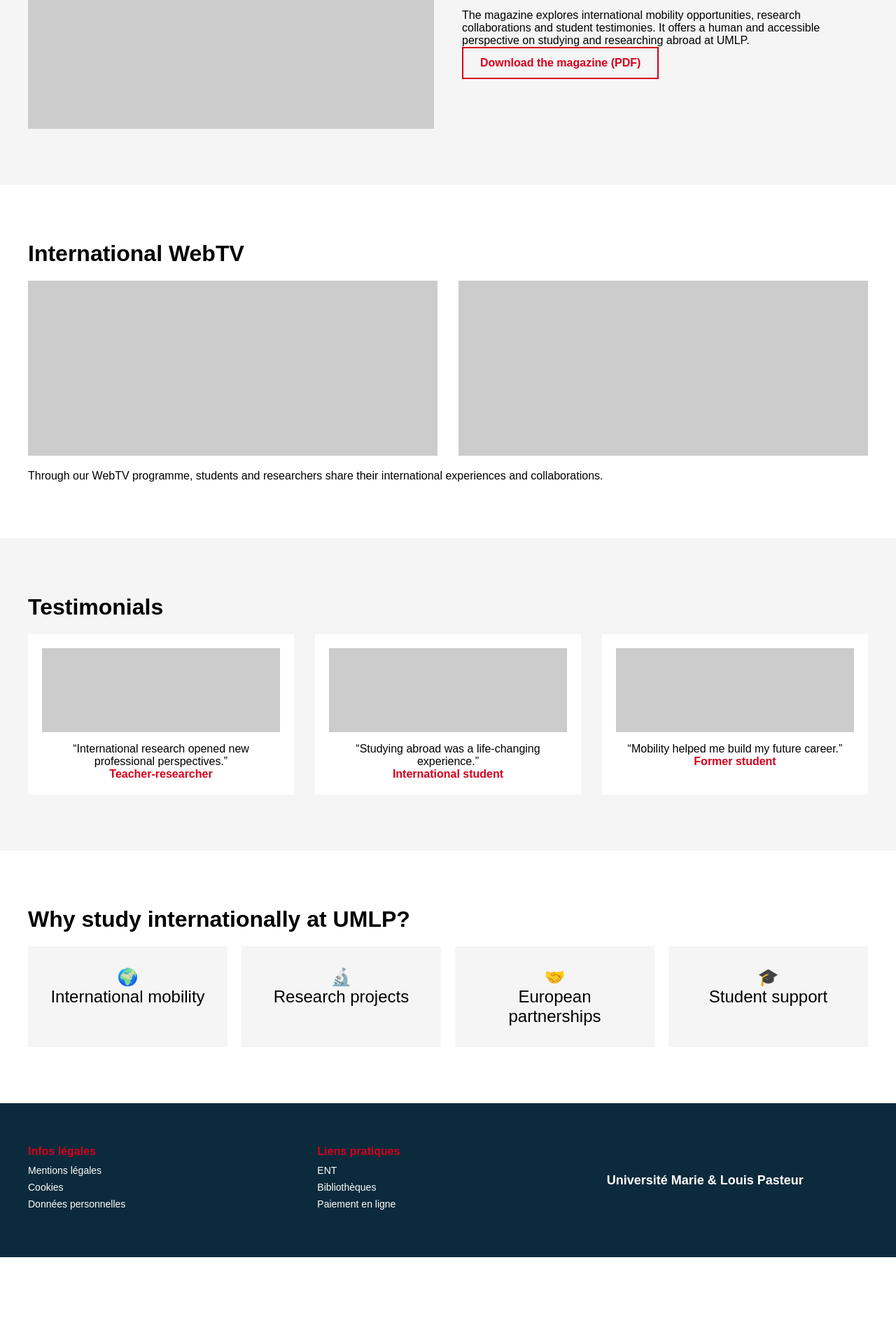
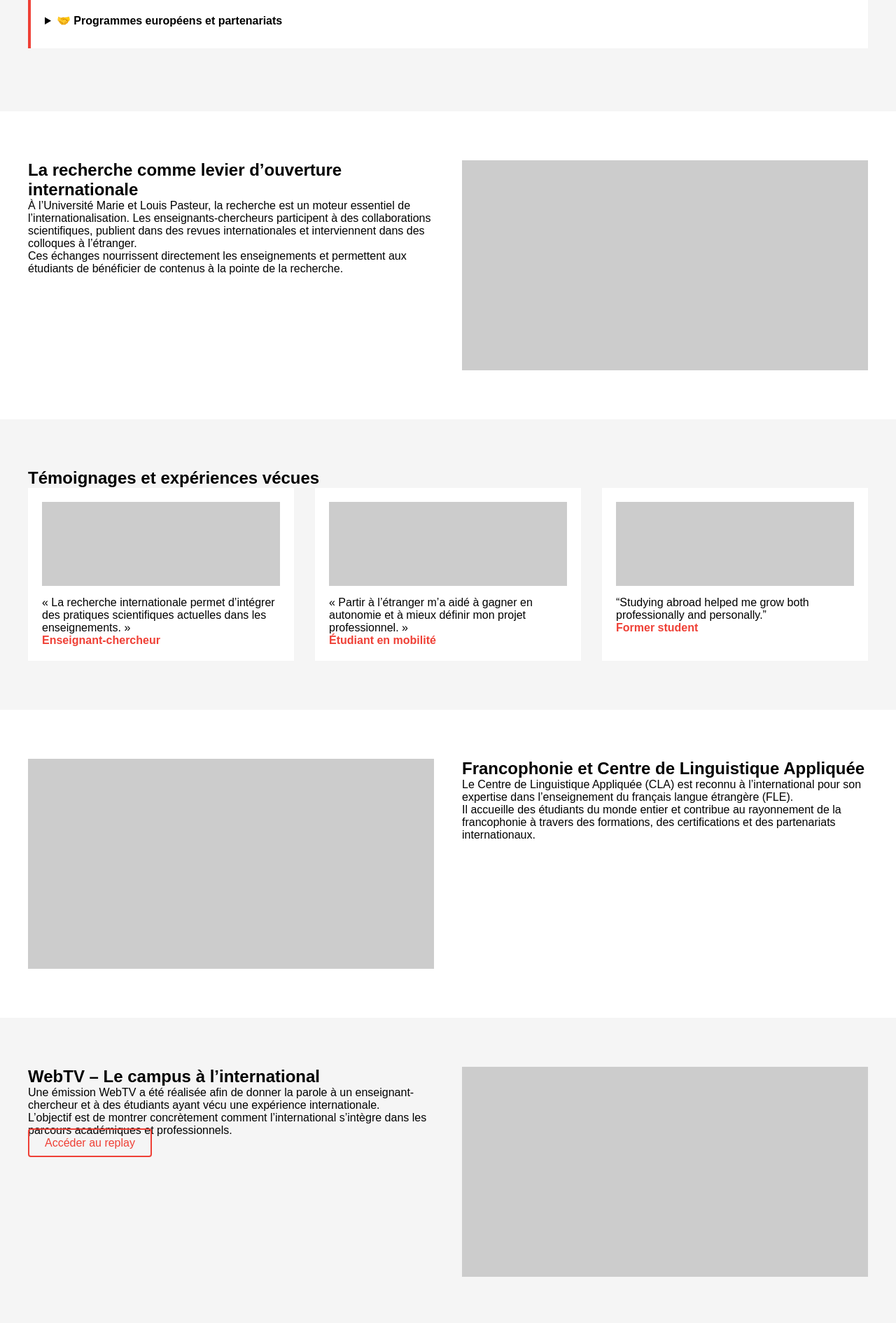
Before and after one commit to Alexandre-Demling/SAE302, a plain HTML site: page index.html in a window 1280 px wide. Shown: the part 910-2800 px from the top of the page at 70% size. Before the commit the page ends 2706 px from the top, so only its background shows below. Drawn offline with Linux system fonts and the light colour scheme.

Commit message:
essai mieux

```diff
--- a/index.html
+++ b/index.html
@@ -1,17 +1,16 @@
 <!DOCTYPE html>
-<html lang="en">
+<html lang="fr">
 <head>
     <meta charset="UTF-8">
-    <title>International Experiences – UMLP</title>
+    <title>International – IUT Nord Franche-Comté | UMLP</title>
     <meta name="viewport" content="width=device-width, initial-scale=1.0">
     <link rel="stylesheet" href="styles.css">
 </head>
 <body>
 
-<!-- HEADER / NAVIGATION -->
-<header class="top-header">
+<!-- HEADER -->
+<header class="site-header">
     <div class="top-bar">
-        <nav class="top-nav">
         <ul>
             <li>Facultés (UFR)</li>
             <li>Instituts & écoles</li>
@@ -19,17 +18,20 @@
             <li>Bibliothèques</li>
             <li>L’ACTU</li>
             <li>ENT</li>
-                <li class="highlight">Alternance</li>
+            <li class="active">International</li>
         </ul>
-        </nav>
     </div>
 
-    <div class="main-header">
-        <div class="logo">Université Marie & Louis Pasteur</div>
-        <nav class="main-nav">
+    <div class="main-bar">
+        <div class="logo">
+            <strong>Université Marie & Louis Pasteur</strong><br>
+            <span>IUT Nord Franche-Comté</span>
+        </div>
+        <nav>
             <a href="#">Formation</a>
-            <a href="#">International</a>
+            <a href="#" class="current">International</a>
             <a href="#">Recherche</a>
+            <a href="#">Vie de campus</a>
         </nav>
     </div>
 </header>
@@ -37,94 +39,170 @@
 <!-- HERO -->
 <section class="hero">
     <div class="hero-content">
-        <h1>International experiences at UMLP</h1>
-        <p>Discover how mobility, research and international projects shape student journeys.</p>
-        <a href="#" class="btn-primary">Discover the magazine</a>
+        <h1>Vivre l’international</h1>
+        <p>
+            Mobilité étudiante, recherche et projets internationaux : l’IUT Nord Franche-Comté
+            accompagne les étudiants et les enseignants-chercheurs dans des parcours ouverts
+            sur le monde.
+        </p>
+        <div class="hero-buttons">
+            <a href="#" class="btn-primary">Découvrir les dispositifs</a>
+            <a href="#" class="btn-secondary">Voir l’émission WebTV</a>
         </div>
+    </div>
+    <div class="hero-image"></div>
 </section>
 
-<!-- ABOUT -->
+<!-- INTRO -->
 <section class="section">
     <div class="container">
-        <h2>About the project</h2>
-        <p>
-            This page is part of an international communication project developed by students of
-            Université Marie et Louis Pasteur. It highlights real international experiences through
-            a magazine, video interviews and multimedia content.
+        <p class="intro">
+            Cette page est un espace éditorial dédié à l’international au sein de l’IUT Nord
+            Franche-Comté. Elle complète la page institutionnelle de l’UMLP en proposant
+            une approche plus incarnée, basée sur des témoignages, des projets concrets
+            et des parcours réels.
         </p>
     </div>
 </section>
 
-<!-- MAGAZINE -->
-<section class="section light-bg">
-    <div class="container grid-2">
-        <div class="image-placeholder"></div>
-        <div>
-            <h2>The International Magazine</h2>
+<!-- MOBILITE -->
+<section class="section light">
+    <div class="container">
+        <h2>La mobilité internationale à l’IUT</h2>
+
+        <details>
+            <summary>🌍 Partir à l’étranger pendant ses études</summary>
             <p>
-                The magazine explores international mobility opportunities, research collaborations
-                and student testimonies. It offers a human and accessible perspective on studying and
-                researching abroad at UMLP.
+                Les étudiants de l’IUT Nord Franche-Comté peuvent effectuer un semestre
+                d’études ou un stage à l’étranger dans le cadre de programmes d’échanges
+                internationaux, notamment ERASMUS+.
             </p>
-            <a href="#" class="btn-secondary">Download the magazine (PDF)</a>
-        </div>
+            <p>
+                Ces mobilités permettent de découvrir d’autres méthodes de travail,
+                d’améliorer ses compétences linguistiques et de développer une véritable
+                ouverture culturelle.
+            </p>
+        </details>
+
+        <details>
+            <summary>🎓 Accueil d’étudiants internationaux</summary>
+            <p>
+                L’IUT accueille chaque année des étudiants étrangers venant suivre
+                une formation ou un semestre d’études en France.
+            </p>
+            <p>
+                Un accompagnement pédagogique et administratif est proposé afin
+                de faciliter leur intégration académique et culturelle.
+            </p>
+        </details>
+
+        <details>
+            <summary>🤝 Programmes européens et partenariats</summary>
+            <p>
+                L’université développe de nombreux partenariats avec des établissements
+                européens et internationaux, favorisant les échanges académiques,
+                scientifiques et culturels.
+            </p>
+        </details>
     </div>
 </section>
 
-<!-- WEBTV -->
+<!-- RECHERCHE -->
 <section class="section">
-    <div class="container">
-        <h2>International WebTV</h2>
-        <div class="video-grid">
-            <div class="image-placeholder video"></div>
-            <div class="image-placeholder video"></div>
+    <div class="container grid-2">
+        <div>
+            <h2>La recherche comme levier d’ouverture internationale</h2>
+            <p>
+                À l’Université Marie et Louis Pasteur, la recherche est un moteur essentiel
+                de l’internationalisation. Les enseignants-chercheurs participent à des
+                collaborations scientifiques, publient dans des revues internationales
+                et interviennent dans des colloques à l’étranger.
+            </p>
+            <p>
+                Ces échanges nourrissent directement les enseignements et permettent
+                aux étudiants de bénéficier de contenus à la pointe de la recherche.
+            </p>
         </div>
-        <p class="center-text">
-            Through our WebTV programme, students and researchers share their international
-            experiences and collaborations.
-        </p>
+        <div class="image-placeholder"></div>
     </div>
 </section>
 
-<!-- TESTIMONIALS -->
-<section class="section light-bg">
+<!-- TEMOIGNAGES -->
+<section class="section light">
     <div class="container">
-        <h2>Testimonials</h2>
+        <h2>Témoignages et expériences vécues</h2>
+
         <div class="grid-3">
-            <div class="testimonial">
+            <div class="card">
                 <div class="image-placeholder small"></div>
-                <p>“International research opened new professional perspectives.”</p>
-                <span>Teacher-researcher</span>
+                <p>
+                    « La recherche internationale permet d’intégrer des pratiques
+                    scientifiques actuelles dans les enseignements. »
+                </p>
+                <span>Enseignant-chercheur</span>
             </div>
-            <div class="testimonial">
+
+            <div class="card">
                 <div class="image-placeholder small"></div>
-                <p>“Studying abroad was a life-changing experience.”</p>
-                <span>International student</span>
+                <p>
+                    « Partir à l’étranger m’a aidé à gagner en autonomie et à mieux
+                    définir mon projet professionnel. »
+                </p>
+                <span>Étudiant en mobilité</span>
             </div>
-            <div class="testimonial">
+
+            <div class="card">
                 <div class="image-placeholder small"></div>
-                <p>“Mobility helped me build my future career.”</p>
+                <p>
+                    “Studying abroad helped me grow both professionally and personally.”
+                </p>
                 <span>Former student</span>
             </div>
         </div>
     </div>
 </section>
 
-<!-- WHY UMLP -->
+<!-- CLA -->
 <section class="section">
-    <div class="container">
-        <h2>Why study internationally at UMLP?</h2>
-        <div class="grid-4">
-            <div class="icon-box">🌍<p>International mobility</p></div>
-            <div class="icon-box">🔬<p>Research projects</p></div>
-            <div class="icon-box">🤝<p>European partnerships</p></div>
-            <div class="icon-box">🎓<p>Student support</p></div>
+    <div class="container grid-2">
+        <div class="image-placeholder"></div>
+        <div>
+            <h2>Francophonie et Centre de Linguistique Appliquée</h2>
+            <p>
+                Le Centre de Linguistique Appliquée (CLA) est reconnu à l’international
+                pour son expertise dans l’enseignement du français langue étrangère (FLE).
+            </p>
+            <p>
+                Il accueille des étudiants du monde entier et contribue au rayonnement
+                de la francophonie à travers des formations, des certifications et des
+                partenariats internationaux.
+            </p>
         </div>
     </div>
 </section>
 
+<!-- WEBTV -->
+<section class="section light">
+    <div class="container grid-2">
+        <div>
+            <h2>WebTV – Le campus à l’international</h2>
+            <p>
+                Une émission WebTV a été réalisée afin de donner la parole à un
+                enseignant-chercheur et à des étudiants ayant vécu une expérience
+                internationale.
+            </p>
+            <p>
+                L’objectif est de montrer concrètement comment l’international s’intègre
+                dans les parcours académiques et professionnels.
+            </p>
+            <a href="#" class="btn-secondary">Accéder au replay</a>
+        </div>
+        <div class="image-placeholder"></div>
+    </div>
+</section>
+
 <!-- FOOTER -->
-<footer class="footer">
+<footer class="site-footer">
     <div class="footer-container">
         <div>
             <h4>Infos légales</h4>
@@ -134,6 +212,7 @@
                 <li>Données personnelles</li>
             </ul>
         </div>
+
         <div>
             <h4>Liens pratiques</h4>
             <ul>
@@ -142,7 +221,8 @@
                 <li>Paiement en ligne</li>
             </ul>
         </div>
-        <div class="footer-logo">
+
+        <div class="footer-brand">
             Université Marie & Louis Pasteur
         </div>
     </div>
--- a/styles.css
+++ b/styles.css
@@ -1,4 +1,3 @@
-/* RESET */
 * {
     margin: 0;
     padding: 0;
@@ -6,60 +5,62 @@
     font-family: Arial, Helvetica, sans-serif;
 }
 
-/* COLORS */
 :root {
-    --red: #d6001c;
-    --dark-blue: #0b2a3b;
-    --light-gray: #f5f5f5;
-    --text: #333;
+    --blue: #002C40;
+    --red: #EF4036;
+    --text: #333333;
+    --white: #FFFFFF;
+    --light: #f5f5f5;
 }
 
 /* HEADER */
-.top-bar {
+.site-header {
     border-bottom: 3px solid var(--red);
 }
 
-.top-nav ul {
+.top-bar ul {
     display: flex;
+    gap: 20px;
     list-style: none;
     padding: 10px 40px;
-    gap: 20px;
     font-size: 14px;
 }
 
-.top-nav .highlight {
+.top-bar .active {
     color: var(--red);
     font-weight: bold;
 }
 
-.main-header {
+.main-bar {
     display: flex;
     justify-content: space-between;
     align-items: center;
     padding: 20px 40px;
 }
 
-.logo {
-    font-weight: bold;
-    font-size: 18px;
+.main-bar nav a {
+    margin-left: 25px;
+    text-decoration: none;
+    color: var(--text);
 }
 
-.main-nav a {
-    margin-left: 30px;
-    text-decoration: none;
-    color: var(--text);
-    font-weight: 500;
+.main-bar nav .current {
+    border: 2px solid var(--red);
+    padding: 6px 14px;
+    border-radius: 20px;
 }
 
 /* HERO */
 .hero {
-    background: var(--light-gray);
-    padding: 100px 40px;
-    text-align: center;
+    display: grid;
+    grid-template-columns: 1fr 1fr;
+    padding: 70px 40px;
+    gap: 40px;
 }
 
 .hero h1 {
-    font-size: 42px;
+    font-size: 44px;
+    color: var(--blue);
     margin-bottom: 20px;
 }
 
@@ -68,31 +69,36 @@
     margin-bottom: 30px;
 }
 
+.hero-image {
+    background: #d9d9d9;
+    border-radius: 8px;
+}
+
 /* BUTTONS */
-.btn-primary, .btn-secondary {
+.btn-primary {
+    background: var(--red);
+    color: white;
     padding: 12px 24px;
     text-decoration: none;
-    font-weight: bold;
-    display: inline-block;
-}
-
-.btn-primary {
-    background: var(--red);
-    color: #fff;
+    border-radius: 4px;
+    margin-right: 10px;
 }
 
 .btn-secondary {
     border: 2px solid var(--red);
     color: var(--red);
+    padding: 10px 22px;
+    text-decoration: none;
+    border-radius: 4px;
 }
 
 /* SECTIONS */
 .section {
-    padding: 80px 40px;
+    padding: 70px 40px;
 }
 
-.light-bg {
-    background: var(--light-gray);
+.section.light {
+    background: var(--light);
 }
 
 .container {
@@ -100,17 +106,30 @@
     margin: auto;
 }
 
-h2 {
-    margin-bottom: 20px;
-    font-size: 32px;
+.intro {
+    font-size: 18px;
+    line-height: 1.6;
 }
 
-/* GRIDS */
+/* DETAILS */
+details {
+    margin-bottom: 20px;
+    background: white;
+    padding: 20px;
+    border-left: 4px solid var(--red);
+}
+
+summary {
+    font-weight: bold;
+    cursor: pointer;
+    margin-bottom: 10px;
+}
+
+/* GRID */
 .grid-2 {
     display: grid;
     grid-template-columns: 1fr 1fr;
     gap: 40px;
-    align-items: center;
 }
 
 .grid-3 {
@@ -119,29 +138,21 @@ h2 {
     gap: 30px;
 }
 
-.grid-4 {
-    display: grid;
-    grid-template-columns: repeat(4, 1fr);
-    gap: 20px;
-    text-align: center;
+/* CARDS */
+.card {
+    background: white;
+    padding: 20px;
 }
 
-.video-grid {
-    display: grid;
-    grid-template-columns: 1fr 1fr;
-    gap: 30px;
-    margin-bottom: 20px;
+.card span {
+    color: var(--red);
+    font-weight: bold;
 }
 
 /* PLACEHOLDERS */
 .image-placeholder {
-    background: #ccc;
-    width: 100%;
+    background: #cccccc;
     height: 300px;
-}
-
-.image-placeholder.video {
-    height: 250px;
 }
 
 .image-placeholder.small {
@@ -149,29 +160,10 @@ h2 {
     margin-bottom: 15px;
 }
 
-/* TESTIMONIAL */
-.testimonial {
-    background: #fff;
-    padding: 20px;
-    text-align: center;
-}
-
-.testimonial span {
-    color: var(--red);
-    font-weight: bold;
-}
-
-/* ICON BOX */
-.icon-box {
-    background: var(--light-gray);
-    padding: 30px;
-    font-size: 24px;
-}
-
 /* FOOTER */
-.footer {
-    background: var(--dark-blue);
-    color: #fff;
+.site-footer {
+    background: var(--blue);
+    color: white;
     padding: 60px 40px;
 }
 
@@ -179,26 +171,32 @@ h2 {
     max-width: 1200px;
     margin: auto;
     display: grid;
-    grid-template-columns: 1fr 1fr 1fr;
+    grid-template-columns: repeat(3, 1fr);
     gap: 40px;
 }
 
-.footer h4 {
+.footer-container h4 {
     color: var(--red);
     margin-bottom: 10px;
 }
 
-.footer ul {
+.footer-container ul {
     list-style: none;
 }
 
-.footer li {
-    margin-bottom: 8px;
-    font-size: 14px;
+.footer-brand {
+    font-weight: bold;
 }
 
-.footer-logo {
-    font-weight: bold;
-    font-size: 18px;
-    align-self: center;
+/* RESPONSIVE */
+@media (max-width: 900px) {
+    .hero,
+    .grid-2,
+    .grid-3 {
+        grid-template-columns: 1fr;
+    }
+
+    .hero-image {
+        height: 250px;
+    }
 }
```
Lines whose indentation alone changed are shown as unchanged.
